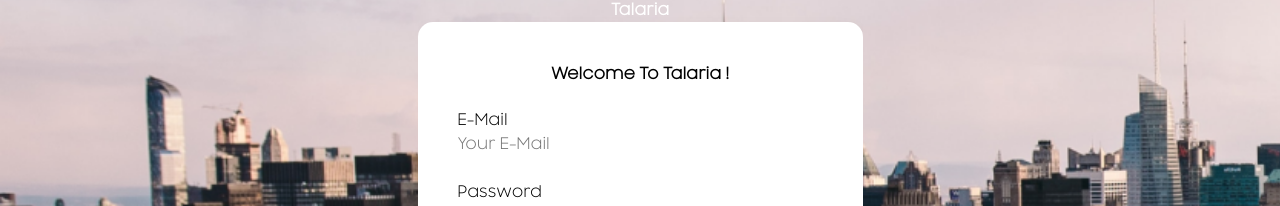
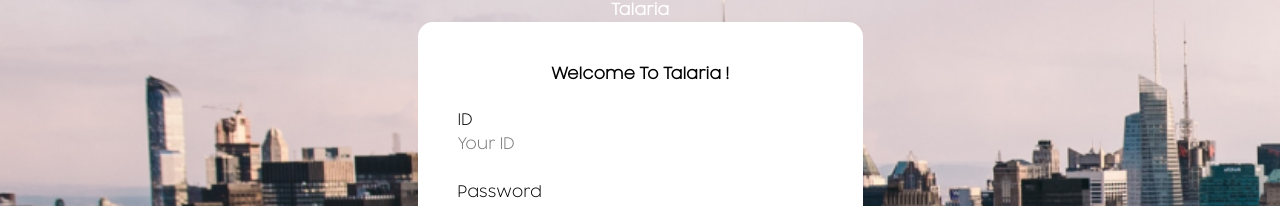
Before and after one commit to cvivis/Talaria, a React (Create React App) app in the folder control-plane/frontend/: page / in a window 1280 px wide. Shown: the part 227-433 px from the top of the page. Built offline with nearby package versions, Linux system fonts and the light colour scheme; no server answers.

Commit message:
✏️ Fix: Fix label name email to id

```diff
--- a/control-plane/frontend/src/components/admin/MemberCreateModal.js
+++ b/control-plane/frontend/src/components/admin/MemberCreateModal.js
@@ -89,7 +89,7 @@ const MemberCreateModal = ({ isOpen, onClose, onCreate }) => {
           {/* <ModalCloseButton /> */}
           <ModalBody mt={4}>
             <FormControl isRequired>
-              <FormLabel>Member Email</FormLabel>
+              <FormLabel>Member ID</FormLabel>
               <Input
                 name="email"
                 value={newUser.email}
--- a/control-plane/frontend/src/layouts/SignIn.js
+++ b/control-plane/frontend/src/layouts/SignIn.js
@@ -124,13 +124,13 @@ function SignIn() {
                         </Text>
                         <FormControl>
                             <FormLabel fontSize="sm" fontWeight="normal">
-                                E-Mail
+                                ID
                             </FormLabel>
                             <Input
                                 variant="auth"
                                 fontSize="sm"
                                 type="text"
-                                placeholder="Your E-Mail"
+                                placeholder="Your ID"
                                 mb="24px"
                                 size="lg"
                                 w="100%"
```
